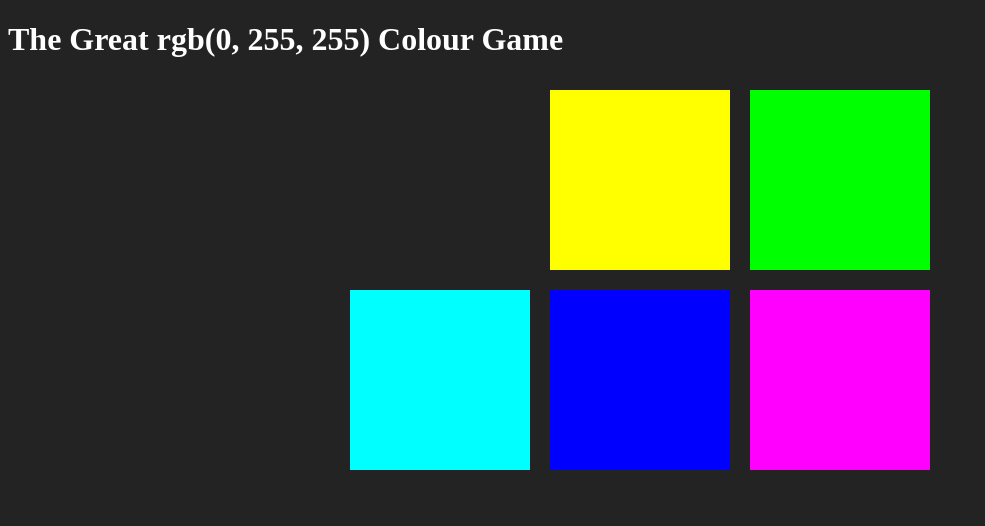
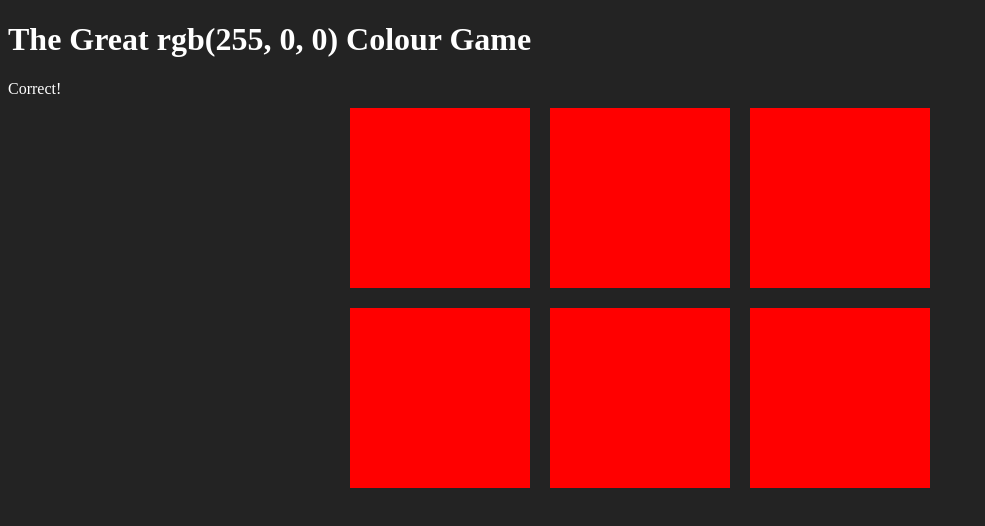
Before and after one commit to MohsAkhtar/colour_game, a plain HTML site: page index.html in a window 1280 px wide. Both pictures are taken after a click on the element 439 px from the left and 179 px from the top of the page. Shown: the whole page, without its empty margins (0-985 px from the left). Drawn offline with Linux system fonts and the light colour scheme.

Commit message:
Added function which randomly chooses colur from squares

```diff
--- a/index.html
+++ b/index.html
@@ -12,6 +12,11 @@
 <body>
     <h1>The Great
         <span id="colourDisplay">RGB</span> Colour Game</h1>
+
+    <div>
+        <span id="message"></span>
+    </div>
+
     <div id="container">
         <div class="square"></div>
         <div class="square"></div>
--- a/script.js
+++ b/script.js
@@ -9,9 +9,10 @@ var colours = [
 
 var squares = document.querySelectorAll(".square");
 
-var pickedColour = colours[3];
+var pickedColour = pickColour();
 
 var colourDisplay = document.getElementById("colourDisplay");
+var messageDisplay = document.getElementById("message");
 
 colourDisplay.textContent = pickedColour;
 
@@ -26,9 +27,29 @@ for (var i = 0; i < squares.length; i++) {
     var clickedColour = this.style.backgroundColor;
     // compare colour to picked colour
     if (clickedColour === pickedColour) {
-      alert("Correct!");
+      // changes message above colours
+      messageDisplay.textContent = "Correct!";
+      // if guessed right all changeColurs is
+      // passed the correct colour
+      changeColours(clickedColour);
     } else {
       this.style.backgroundColor = "#232323";
+      // changes message above colours
+      messageDisplay.textContent = "Try Again";
     }
   });
 }
+
+function changeColours(colour) {
+  // loop through all squares
+  for (var i = 0; i < squares.length; i++) {
+    // change all squares to match given colour
+    squares[i].style.backgroundColor = colour;
+  }
+}
+
+// Uses random number to pick a colour
+function pickColour() {
+  var random = Math.floor(Math.random() * colours.length);
+  return colours[random];
+}
--- a/style.css
+++ b/style.css
@@ -21,3 +21,7 @@ body {
 h1 {
   color: white;
 }
+
+span {
+  color: white;
+}
```
